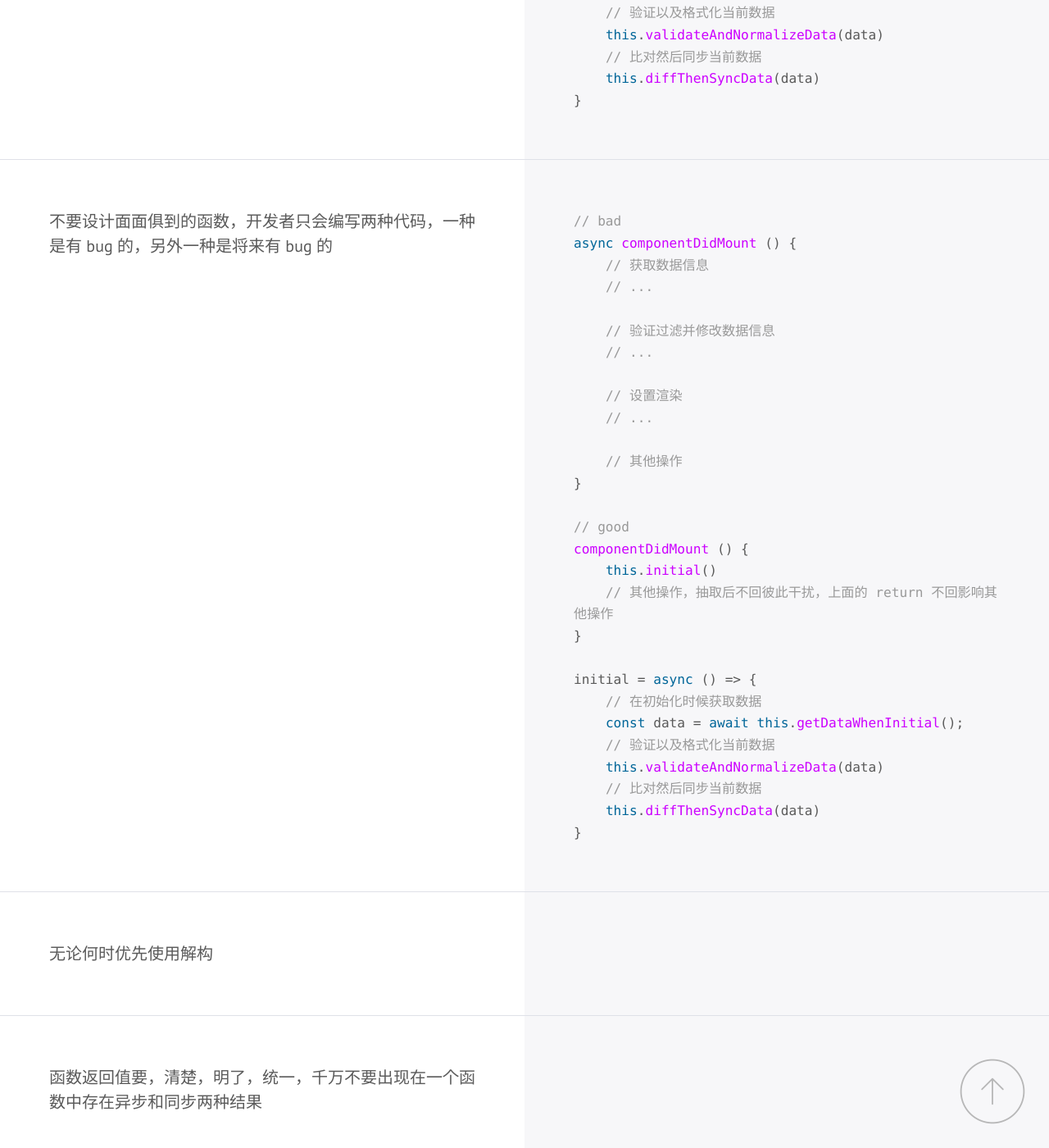
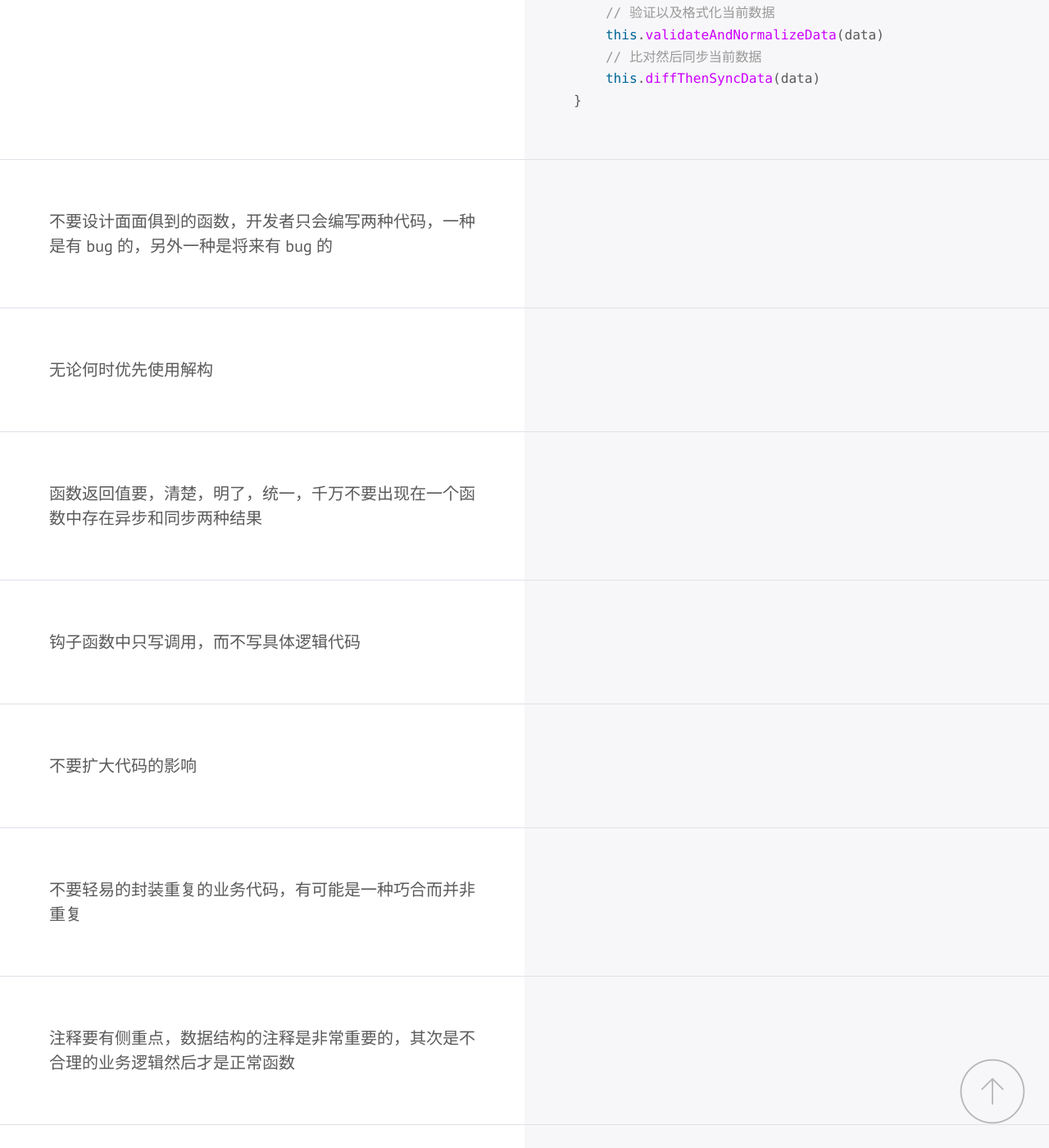
Before and after one commit to wsafight/front-end-checklist, a Jekyll site: the page built from index.html, in a window 1280 px wide and 1400 px high, scrolled down 7467 px. Shown: the whole window at 82% size. Built offline with Jekyll 4.4.1, drawn with Linux system fonts in a browser that asks for light colours; some web fonts are replaced; Markdown is read by kramdown in place of the engine named in the settings.

Commit message:
#FEAT: remove useless file

```diff
--- a/_includes/check-rules.html
+++ b/_includes/check-rules.html
@@ -83,7 +83,7 @@
             不要设计面面俱到的函数，开发者只会编写两种代码，一种是有 bug 的，另外一种是将来有 bug 的
         </div>
         <div class="col">
-            {% highlight javascript %}{% include javascripts/split-fun.js %}{% endhighlight %}
+
         </div>
     </div>
 
```
